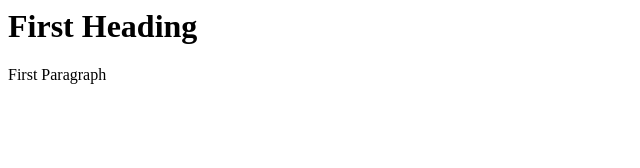
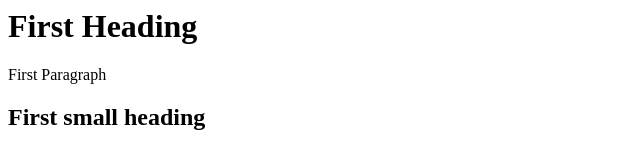
Before and after one commit to pdpr0821/hello-world, a plain HTML site: page index.html in a window 1280 px wide. Shown: the whole page, without its empty margins (0-640 px from the left). Drawn offline with Linux system fonts and the light colour scheme.

Commit message:
Update index.html
Second update

```diff
--- a/index.html
+++ b/index.html
@@ -4,5 +4,6 @@
   <body>
     <h1>First Heading</h1>
     <p>First Paragraph</p>
+    <h2>First small heading</h2>
   </body>
 </html>
```
